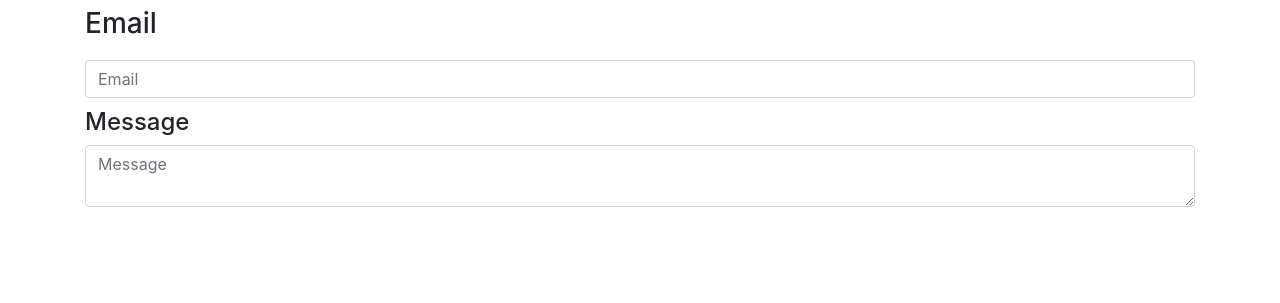
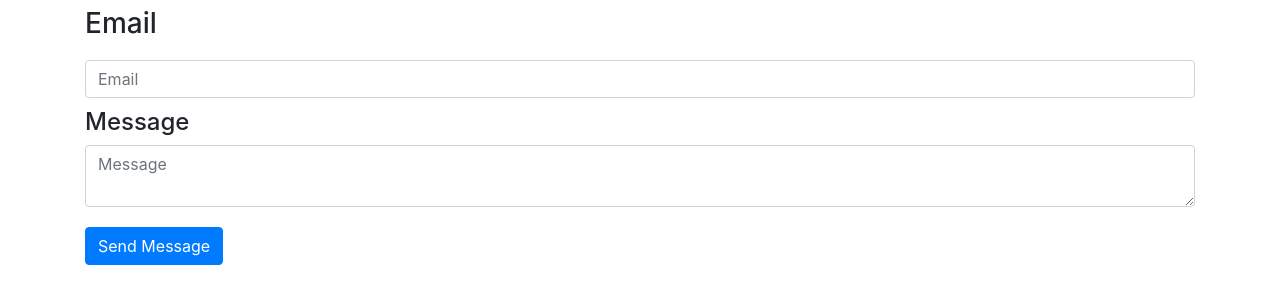
Before and after one commit to Devante-Andrew-Johns21/Portfolio-, a plain HTML site: page contact.html in a window 1280 px wide. Shown: the part 231-534 px from the top of the page. Drawn offline with nearby package versions, Linux system fonts and the light colour scheme.

Commit message:
I erased a label element, I added a button that says send message.

```diff
--- a/contact.html
+++ b/contact.html
@@ -64,7 +64,7 @@
     <div class="col-12 form-item">
       <h4>Message</h4>
       <textarea placeholder="Message" class="form-control"></textarea>
-    </label>
+      <button style="margin-top:20px"class="btn btn-primary">Send Message</button>
     </div>
 </div>
   </body>
```
